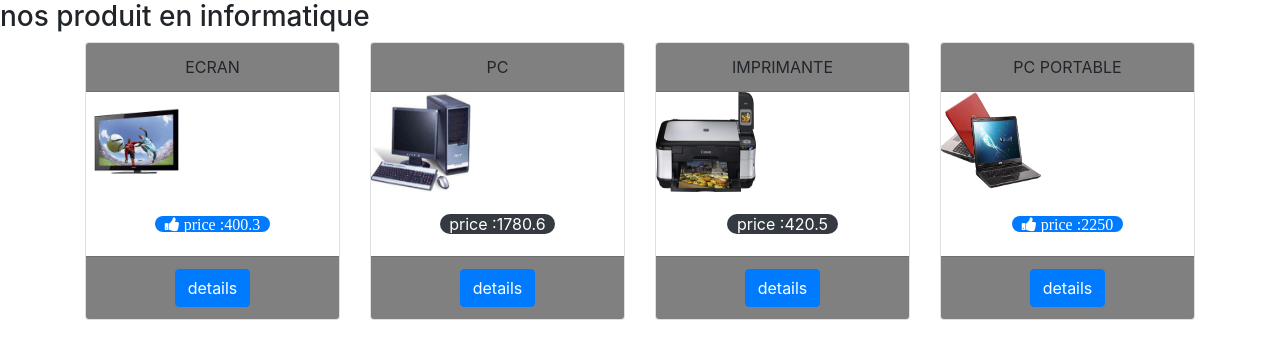
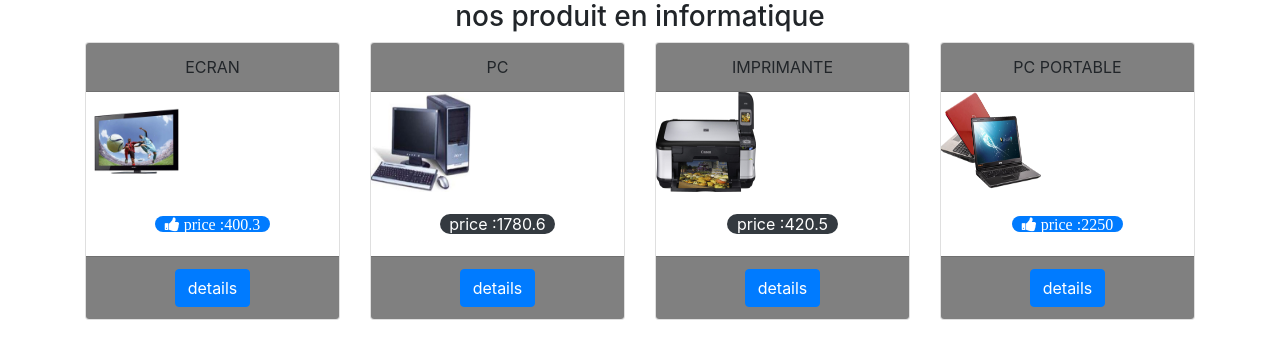
Before and after one commit to yassinbnsalah/YESSINEBENSALAHTP4, an Angular app: page / in a window 1280 px wide. Shown: the top 358 px of the page. Built offline with nearby package versions, Linux system fonts and the light colour scheme.

Commit message:
detail matériel ajauté

```diff
--- a/src/app/app.module.ts
+++ b/src/app/app.module.ts
@@ -7,6 +7,7 @@ import { TransformingPipe } from './transforming.pipe';
 import { AccueilComponent } from './accueil/accueil.component';
 import { ListematrielComponent } from './listematriel/listematriel.component';
 import { MaterielComponent } from './materiel/materiel.component';
+import { DetailmaterielComponent } from './detailmateriel/detailmateriel.component';
 
 
 @NgModule({
@@ -16,7 +17,8 @@ import { MaterielComponent } from './materiel/materiel.component';
     TransformingPipe,
     AccueilComponent,
     ListematrielComponent,
-    MaterielComponent
+    MaterielComponent,
+    DetailmaterielComponent
 
   ],
   imports: [
--- /dev/null
+++ b/src/app/detailmateriel/detailmateriel.component.html
@@ -0,0 +1 @@
+<p>detailmateriel works!</p>
--- /dev/null
+++ b/src/app/detailmateriel/detailmateriel.component.ts
@@ -0,0 +1,17 @@
+import { Component, OnInit } from '@angular/core';
+import { Materiel } from './../models/matriels';
+@Component({
+  selector: 'YES-detailmateriel',
+  templateUrl: './detailmateriel.component.html',
+  styleUrls: ['./detailmateriel.component.css']
+})
+export class DetailmaterielComponent implements OnInit {
+  materiel: Materiel[] = [
+    new Materiel('2', 'PC', 'assets/Images/Informatique/pcFixe.jpg', 'HP', 1780.6, 'PC Portable très pratique', false, 5)
+  ]
+  constructor() { }
+
+  ngOnInit(): void {
+  }
+
+}
--- a/src/app/listematriel/listematriel.component.html
+++ b/src/app/listematriel/listematriel.component.html
@@ -1,4 +1,4 @@
-<h3>{{titre}}</h3>
+<h3 class="c1">{{titre}}</h3>
 <div class="container">
     <div class="row">
         <ng-container  *ngFor="let t of materiels">
```
Also changed, not shown: src/app/detailmateriel/detailmateriel.component.css (added), 1 other file (tests, documents, lock files or other folders).
